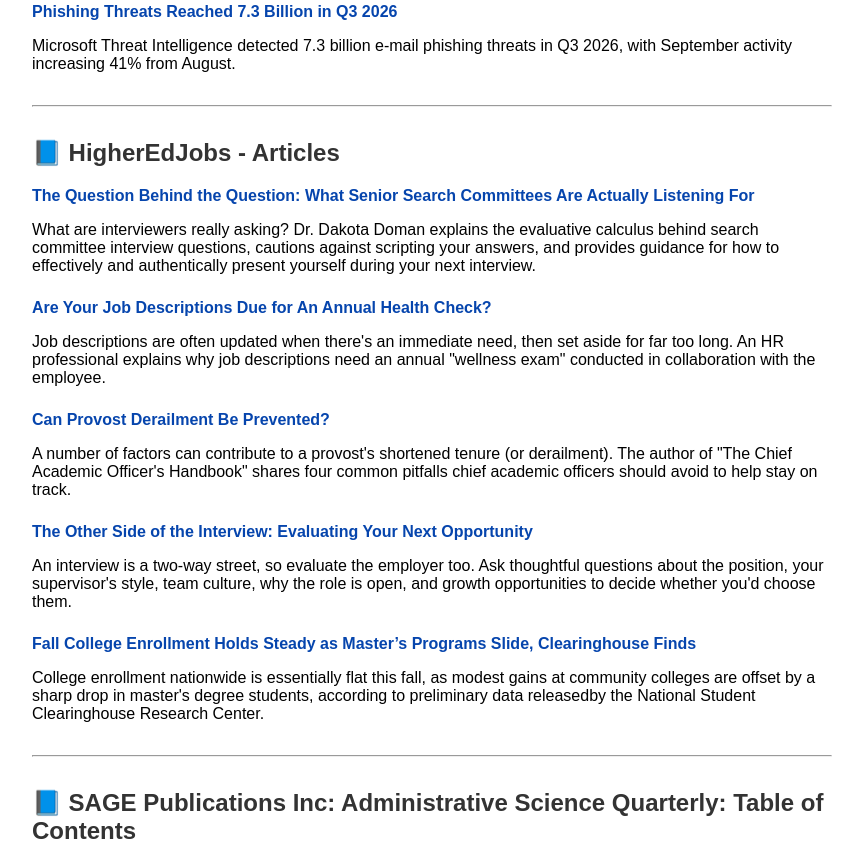
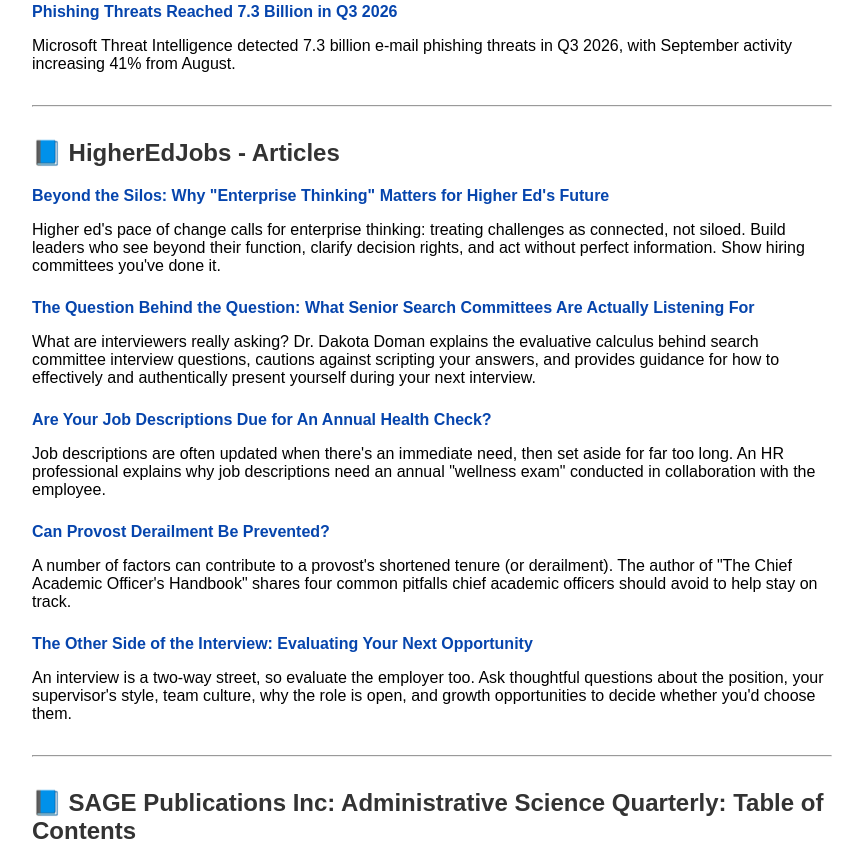
Before and after one commit to GrumpsCat/briefcaseapp, a plain HTML site: page index.html in a window 1280 px wide. Shown: the part 1957-2800 px from the top of the page, without its empty margins (208-1071 px from the left). Drawn offline with Linux system fonts and the light colour scheme.

Commit message:
✅ Auto update: Thu Nov 19 19:13:35 UTC 2026

```diff
--- a/index.html
+++ b/index.html
@@ -14,7 +14,7 @@
 </head>
 <body>
 <h1>📚 BriefCase: The Academic Journal Aggregator</h1>
-<p>📅 <strong>Late Evening Edition of Thursday, November 19, 2026</strong> — <em>2026-11-19 02:51:08 PST</em></p><hr>
+<p>📅 <strong>Morning Edition of Thursday, November 19, 2026</strong> — <em>2026-11-19 11:13:24 PST</em></p><hr>
 <h2>📘 Academy of Management: Academy of Management Journal: Table of Contents</h2>
 <div style='margin-bottom: 1.5em;'>
 <p><strong><a href='https://journals.aom.org/doi/abs/10.5465/amj.2026.4005?af=R'>Care-Full Reviewing at Academy of Management Journal: Celebrating Our Reviewers and Putting Care Front and Center in the Review Process</a></strong></p>
@@ -93,6 +93,10 @@
 <hr>
 <h2>📘 HigherEdJobs - Articles</h2>
 <div style='margin-bottom: 1.5em;'>
+<p><strong><a href='https://www.higheredjobs.com/articles/articleDisplay.cfm?ID=4914'>Beyond the Silos: Why "Enterprise Thinking" Matters for Higher Ed's Future</a></strong></p>
+<p><p>Higher ed's pace of change calls for enterprise thinking: treating challenges as connected, not siloed. Build leaders who see beyond their function, clarify decision rights, and act without perfect information. Show hiring committees you've done it.</p></p>
+</div>
+<div style='margin-bottom: 1.5em;'>
 <p><strong><a href='https://www.higheredjobs.com/articles/articleDisplay.cfm?ID=4872'>The Question Behind the Question: What Senior Search Committees Are Actually Listening For</a></strong></p>
 <p>What are interviewers really asking? Dr. Dakota Doman explains the evaluative calculus behind search committee interview questions, cautions against scripting your answers, and provides guidance for how to effectively and authentically present yourself during your next interview.</p>
 </div>
@@ -107,10 +111,6 @@
 <div style='margin-bottom: 1.5em;'>
 <p><strong><a href='https://www.higheredjobs.com/articles/articleDisplay.cfm?ID=4905'>The Other Side of the Interview: Evaluating Your Next Opportunity</a></strong></p>
 <p><p>An interview is a two-way street, so evaluate the employer too. Ask thoughtful questions about the position, your supervisor's style, team culture, why the role is open, and growth opportunities to decide whether you'd choose them.</p></p>
-</div>
-<div style='margin-bottom: 1.5em;'>
-<p><strong><a href='https://www.higheredjobs.com/articles/articleDisplay.cfm?ID=4910'>Fall College Enrollment Holds Steady as Master’s Programs Slide, Clearinghouse Finds</a></strong></p>
-<p><p>College enrollment nationwide is essentially flat this fall, as modest gains at community colleges are offset by a sharp drop in master's degree students, according to preliminary data releasedby the National Student Clearinghouse Research Center.</p></p>
 </div>
 <hr>
 <h2>📘 SAGE Publications Inc: Administrative Science Quarterly: Table of Contents</h2>
```
Also changed, not shown: proof-it-ran.txt.
